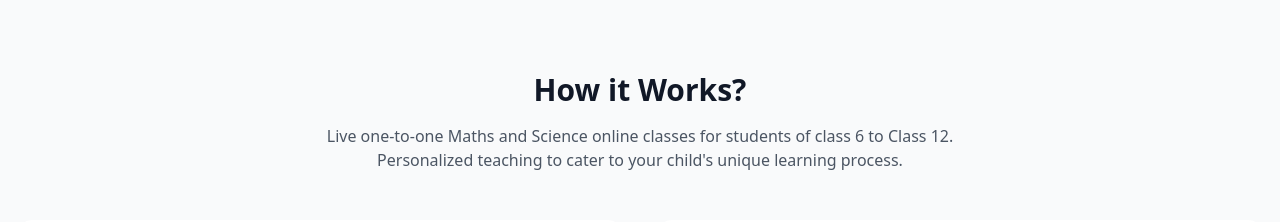
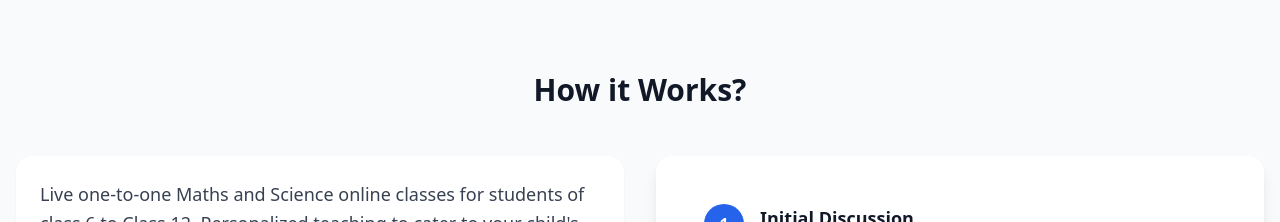
Before and after one commit to rcrahul60/tutor, a React (Vite) app: page / in a window 1280 px wide. Shown: the part 1540-1762 px from the top of the page. Built offline with nearby package versions, Linux system fonts and the light colour scheme.

Commit message:
Remove text from How it Works section
Deleted the descriptive text below the "How it Works?" section in src/pages/Index.tsx to streamline the content.
[skip gpt_engineer]

```diff
--- a/src/pages/Index.tsx
+++ b/src/pages/Index.tsx
@@ -26,10 +26,6 @@ const Index = () => {
         <div className="container px-4">
           <div className="text-center mb-12">
             <h2 className="text-3xl font-bold text-gray-900 mb-4">How it Works?</h2>
-            <p className="text-gray-600 max-w-2xl mx-auto">
-              Live one-to-one Maths and Science online classes for students of class 6 to Class 12.
-              Personalized teaching to cater to your child's unique learning process.
-            </p>
           </div>
           <div className="grid grid-cols-1 lg:grid-cols-2 gap-8 items-start">
             {/* Left Column - Text and Image */}
```
